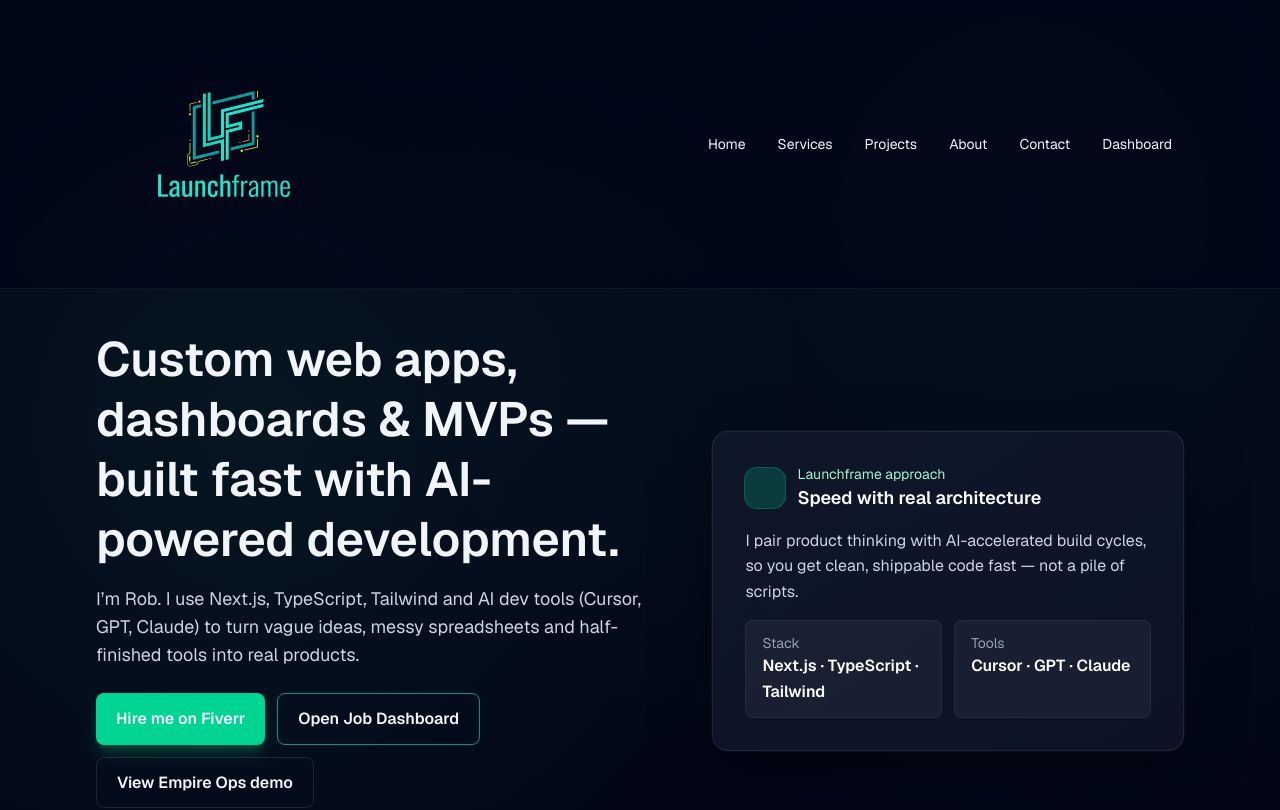
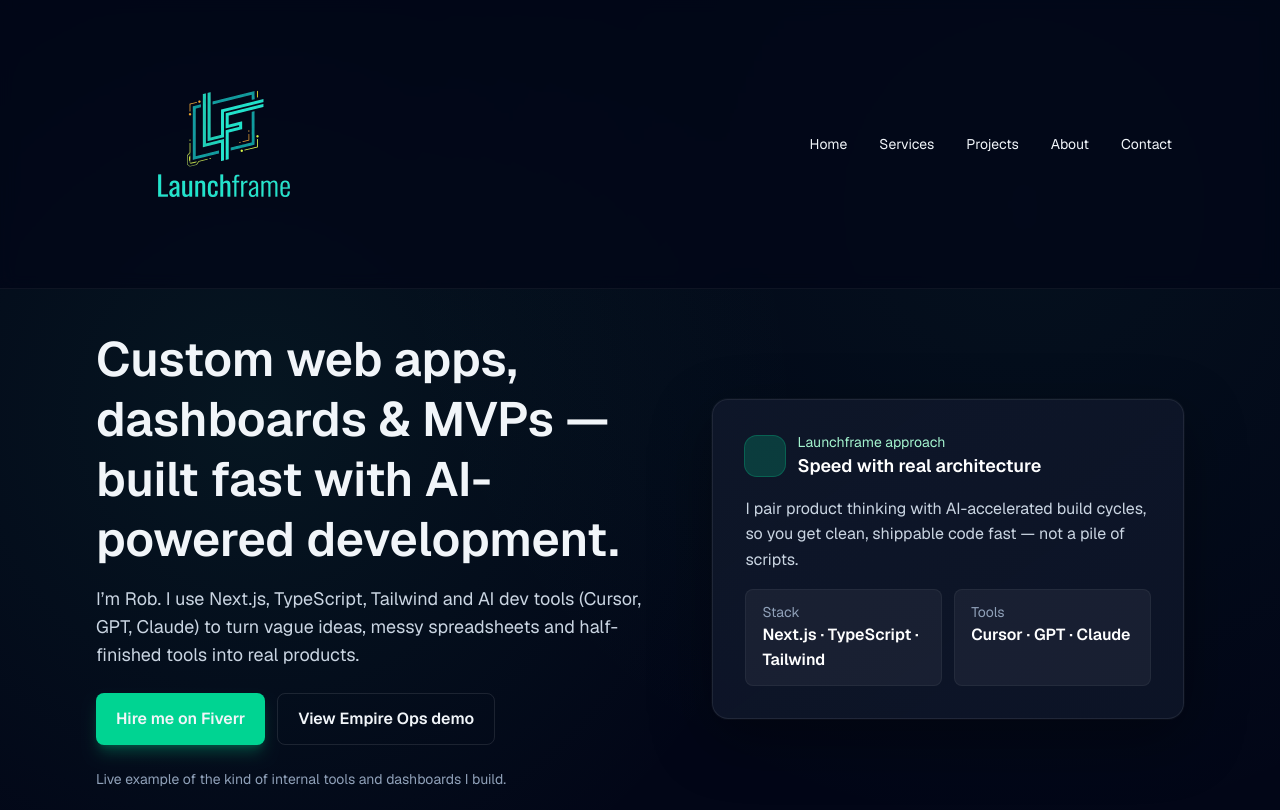
Before and after one commit to BiteTh3bulleT/BiteTh3bulleT.github.io, a Next.js app: page / in a window 1280 px wide. Shown: the top 810 px of the page. Built offline with nearby package versions, Linux system fonts and the light colour scheme.

Commit message:
Hide dashboard link behind keyboard-accessible shortcut

```diff
--- a/app/page.tsx
+++ b/app/page.tsx
@@ -92,14 +92,6 @@ export default function Home() {
               rel="noreferrer"
             >
               Hire me on Fiverr
-            </Link>
-            <Link
-              href={siteConfig.links.dashboard}
-              className="inline-flex items-center justify-center rounded-lg border border-emerald-400/70 px-5 py-3 font-semibold text-emerald-200 transition hover:border-emerald-400 hover:bg-emerald-400/10 hover:text-emerald-100"
-              target="_blank"
-              rel="noreferrer"
-            >
-              Open Job Dashboard
             </Link>
             <Link
               href={siteConfig.links.empireOpsDemo}
--- a/components/layout/SiteLayout.tsx
+++ b/components/layout/SiteLayout.tsx
@@ -32,6 +32,14 @@ export default function SiteLayout({ children }: { children: ReactNode }) {
               className="h-48 w-auto flex-shrink-0 sm:h-64"
             />
           </Link>
+          <Link
+            href={siteConfig.links.dashboard}
+            target="_blank"
+            rel="noreferrer"
+            className="sr-only focus:not-sr-only focus:absolute focus:right-4 focus:top-4 focus:rounded-md focus:bg-emerald-400 focus:px-3 focus:py-2 focus:text-slate-900"
+          >
+            Open dashboard
+          </Link>
           <nav className="flex flex-wrap items-center gap-1 text-xs sm:gap-2 sm:text-sm">
             {navLinks.map((link) => (
               <Link
@@ -42,14 +50,6 @@ export default function SiteLayout({ children }: { children: ReactNode }) {
                 {link.label}
               </Link>
             ))}
-            <a
-              href={siteConfig.links.dashboard}
-              target="_blank"
-              rel="noreferrer"
-              className="rounded-md px-3 py-2 text-slate-200 transition hover:bg-white/5 hover:text-emerald-300"
-            >
-              Dashboard
-            </a>
           </nav>
         </div>
       </header>
```
